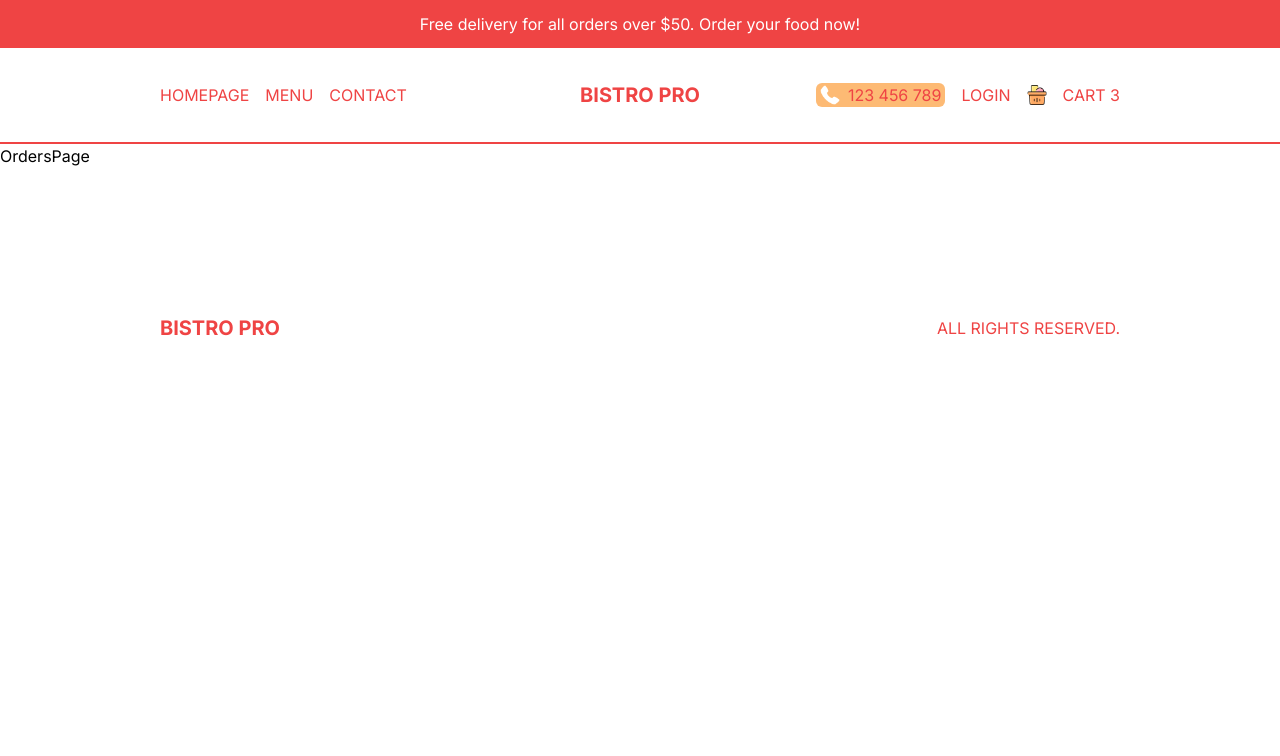
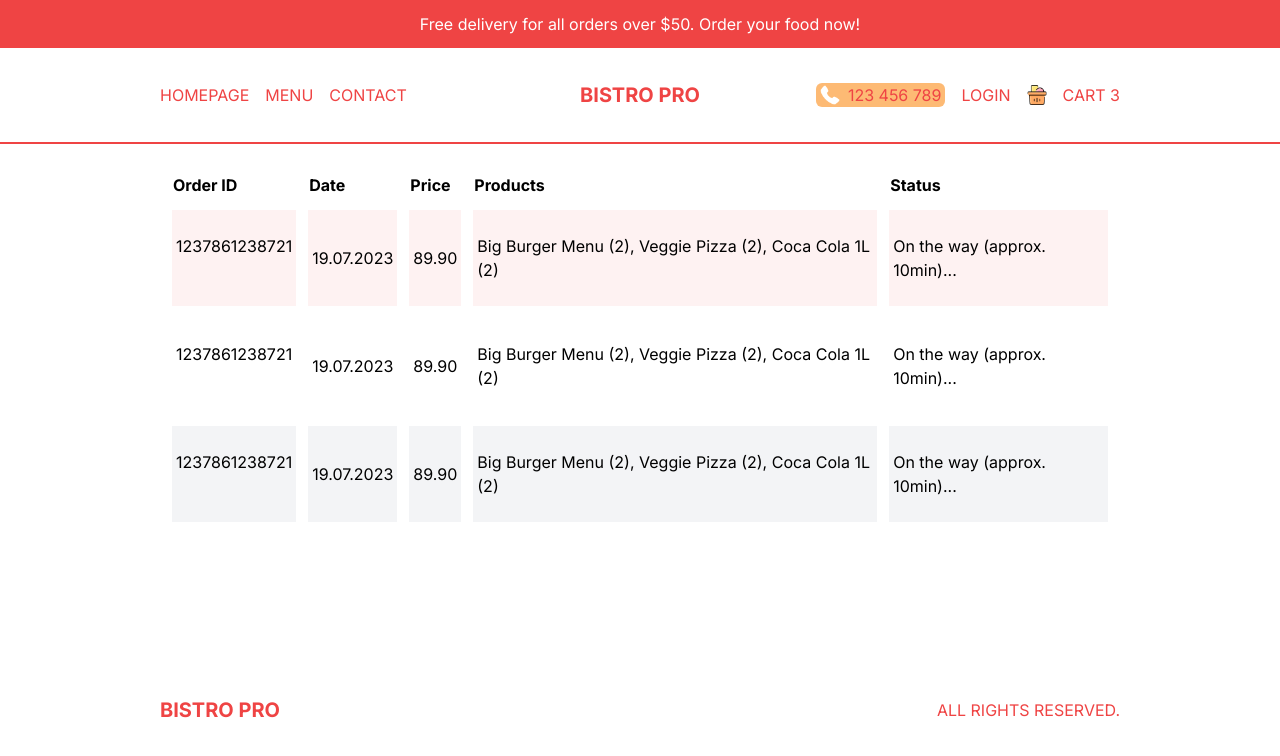
Before and after one commit to adarraji/restaurant-nextjs-tailwind-2, a Next.js app: page /orders in a window 1280 px wide. Shown: the top 756 px of the page. Built offline with nearby package versions, Linux system fonts and the light colour scheme.

Commit message:
orders page

```diff
--- /dev/null
+++ b/src/app/orders/orders.module.css
@@ -0,0 +1,40 @@
+.container {
+    @apply p-4 lg:px-20 xl:px-40;
+}
+
+.container>table {
+    @apply w-full border-separate border-spacing-3;
+}
+
+.container>table>thead>tr {
+    @apply text-left;
+}
+
+.container>table>thead>tr>th:nth-of-type(1) {
+    @apply hidden md:block;
+}
+
+.container>table>thead>tr>th:nth-of-type(4) {
+    @apply hidden md:block;
+}
+
+
+
+
+.container>table>tbody>tr {
+    @apply text-sm md:text-base;
+}
+
+
+.container>table>tbody>tr>td {
+    @apply py-6 px-1;
+}
+
+
+.container>table>tbody>tr>td:nth-of-type(1) {
+    @apply hidden md:block;
+}
+
+.container>table>tbody>tr>td:nth-of-type(4) {
+    @apply hidden md:block;
+}
--- a/src/app/orders/page.tsx
+++ b/src/app/orders/page.tsx
@@ -1,8 +1,43 @@
-import React from 'react'
+import s from "./orders.module.css"
 
 const OrdersPage = () => {
   return (
-    <div>OrdersPage</div>
+    <div className={s.container}>
+      <table>
+        <thead>
+          <tr>
+            <th>Order ID</th>
+            <th>Date</th>
+            <th>Price</th>
+            <th>Products</th>
+            <th>Status</th>
+          </tr>
+        </thead>
+        <tbody>
+          <tr className="bg-red-50">
+            <td>1237861238721</td>
+            <td>19.07.2023</td>
+            <td>89.90</td>
+            <td>Big Burger Menu (2), Veggie Pizza (2), Coca Cola 1L (2)</td>
+            <td>On the way (approx. 10min)...</td>
+          </tr>
+          <tr className="odd:bg-gray-100">
+            <td>1237861238721</td>
+            <td>19.07.2023</td>
+            <td>89.90</td>
+            <td>Big Burger Menu (2), Veggie Pizza (2), Coca Cola 1L (2)</td>
+            <td>On the way (approx. 10min)...</td>
+          </tr>
+          <tr className="odd:bg-gray-100">
+            <td>1237861238721</td>
+            <td>19.07.2023</td>
+            <td>89.90</td>
+            <td>Big Burger Menu (2), Veggie Pizza (2), Coca Cola 1L (2)</td>
+            <td>On the way (approx. 10min)...</td>
+          </tr>
+        </tbody>
+      </table>
+    </div>
   )
 }
 
```
